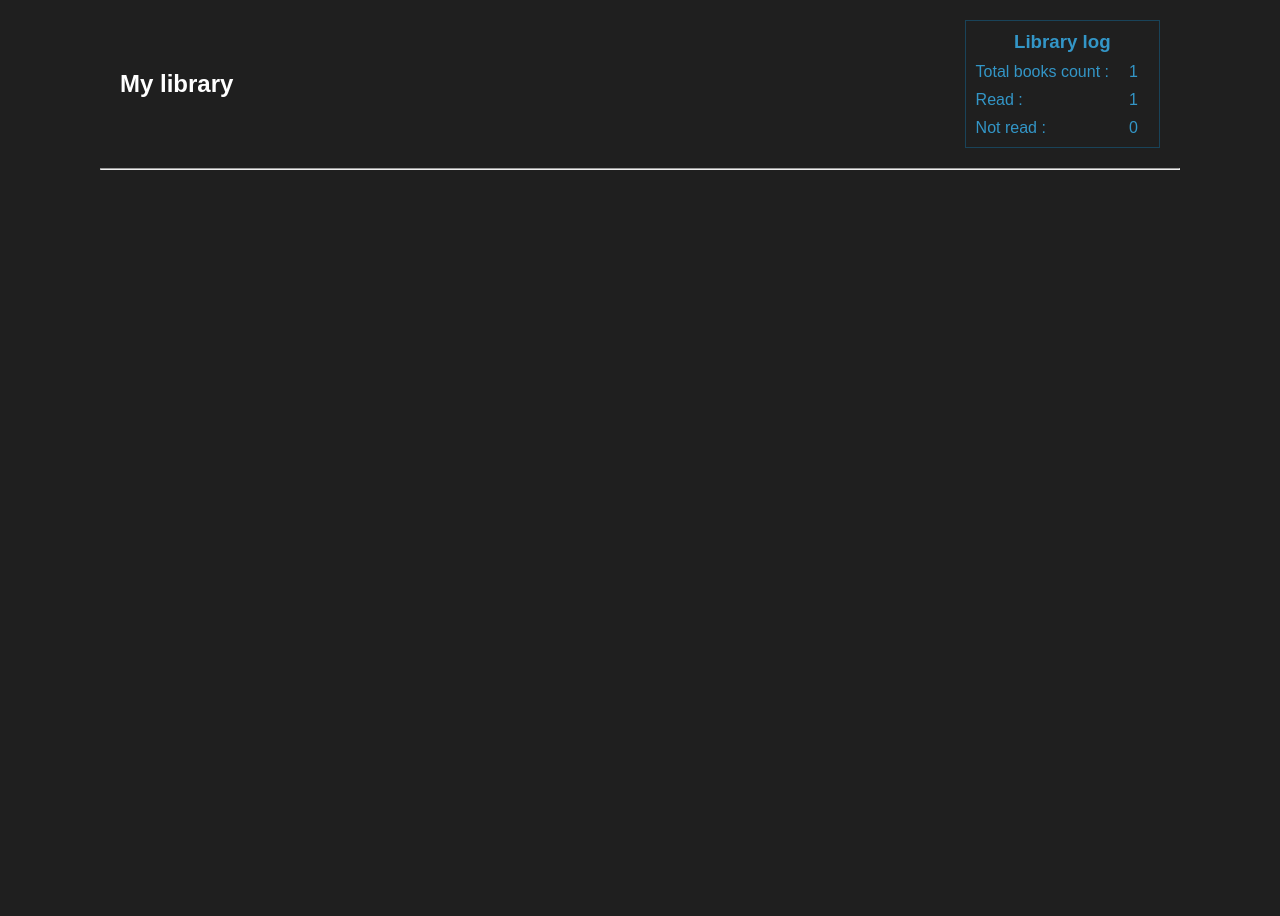
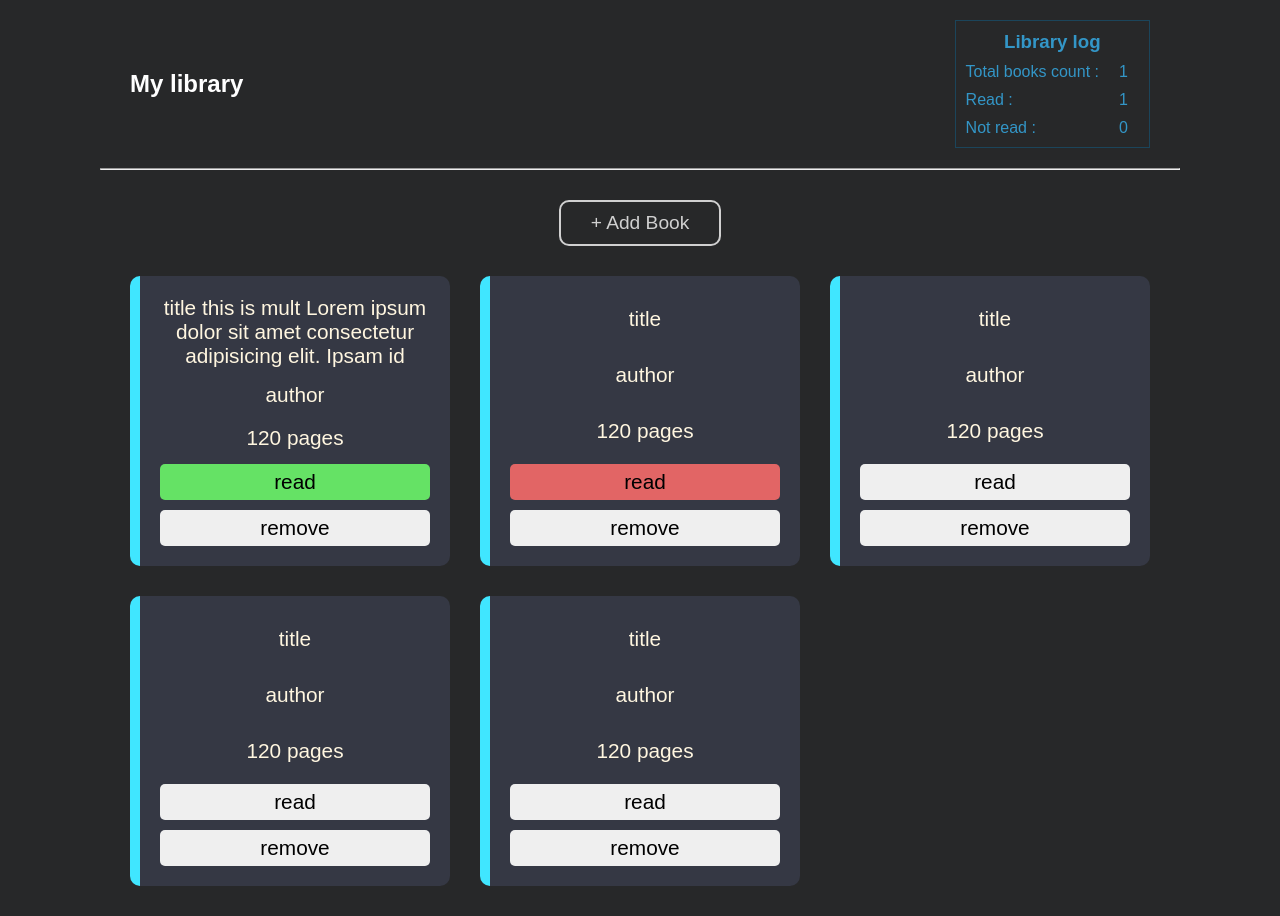
Before and after one commit to AmanPrajapati7015/library, a plain HTML site: page index.html in a window 1280 px wide. Before the commit the page ends 800 px from the top, so only its background shows below. Drawn offline with Linux system fonts and the light colour scheme.

Commit message:
add cards and desgin

```diff
--- a/index.html
+++ b/index.html
@@ -21,8 +21,45 @@
             </div>
         </div>
         <hr>
+        <button class="add-btn">+ Add Book</button>
         <div class="books-container">
+            <div class="book">
+                <p>title this is mult Lorem ipsum dolor sit amet consectetur adipisicing elit. Ipsam id </p>
+                <p>author</p>
+                <p>120 pages</p>
+                <button class="read">read</button>
+                <button class="remove">remove</button>
+            </div>
 
+            <div class="book">
+                <p>title</p>
+                <p>author</p>
+                <p>120 pages</p>
+                <button class="not-read">read</button>
+                <button class="remove">remove</button>
+            </div>
+
+            <div class="book">
+                <p>title</p>
+                <p>author</p>
+                <p>120 pages</p>
+                <button>read</button>
+                <button>remove</button>
+            </div>
+            <div class="book">
+                <p>title</p>
+                <p>author</p>
+                <p>120 pages</p>
+                <button>read</button>
+                <button>remove</button>
+            </div>
+            <div class="book">
+                <p>title</p>
+                <p>author</p>
+                <p>120 pages</p>
+                <button>read</button>
+                <button>remove</button>
+            </div>
 
         </div>
     </div>
--- a/styles.css
+++ b/styles.css
@@ -5,7 +5,7 @@
 
 
 body{
-    background-color: rgb(31, 31, 31);
+    background-color: #272829;
     color: white;
     font-family: Arial, Helvetica, sans-serif;
 }
@@ -18,7 +18,7 @@ body{
 }
 
 .header{
-    padding: 20px;
+    padding: 20px 30px;
     display: flex;
     justify-content: space-between;
     align-items: center;
@@ -43,6 +43,68 @@ body{
 
 
 
-.books-container {
-    padding: 30px;
+
+
+button.add-btn{
+    display: block;
+    margin: 30px auto;
+    background-color: #272829;
+    color: rgb(208, 208, 208);
+    padding: 10px 30px;
+    border: 2px solid rgb(208, 208, 208);
+    font-size: 1.2rem;
+    border-radius: 10px;
 }
+
+button.add-btn:hover{
+    scale: 1.1;
+}
+
+
+
+
+.books-container{
+    /* background-color: black; */
+    padding: 0 30px 30px 30px;
+    display: grid;
+    gap: 30px;
+    grid-template-columns: repeat(auto-fill, minmax(280px, 1fr));
+}
+
+
+.books-container .book{
+    background-color: #353844;
+    color: #FFF6E0;
+    padding: 20px;
+    font-size: 1.3rem;
+    height: 250px;
+    display: grid;
+    grid-template-rows:repeat(3, 1fr);
+    gap: 10px;
+    align-items: center;
+    border-radius: 10px;
+    border-left: 10px solid #40e6ff;
+}
+
+.books-container .book *{
+    text-align: center;
+}
+.books-container .book button{
+    font-size: 1.3rem;
+    padding: 6px;
+    border-radius: 5px;
+    border: none;
+}
+
+.book button.read{
+    background-color: rgb(101, 226, 101);
+}
+.book button.not-read{
+    background-color: rgb(226, 101, 101);
+}
+.book button.read:hover{
+    background-color: rgb(76, 183, 76);
+}
+.book button.not-read:hover{
+    background-color: rgb(183, 76, 76);
+}
```
